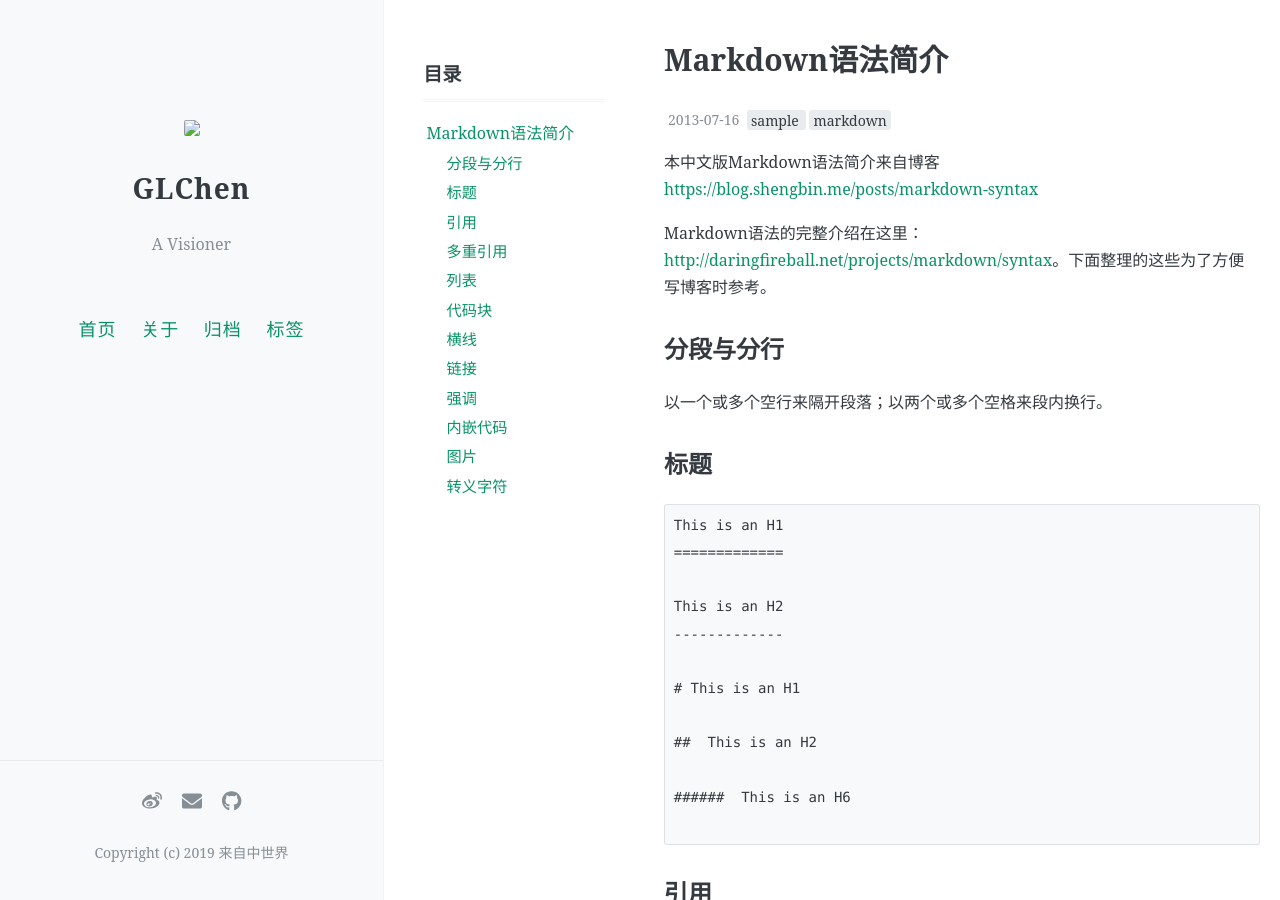
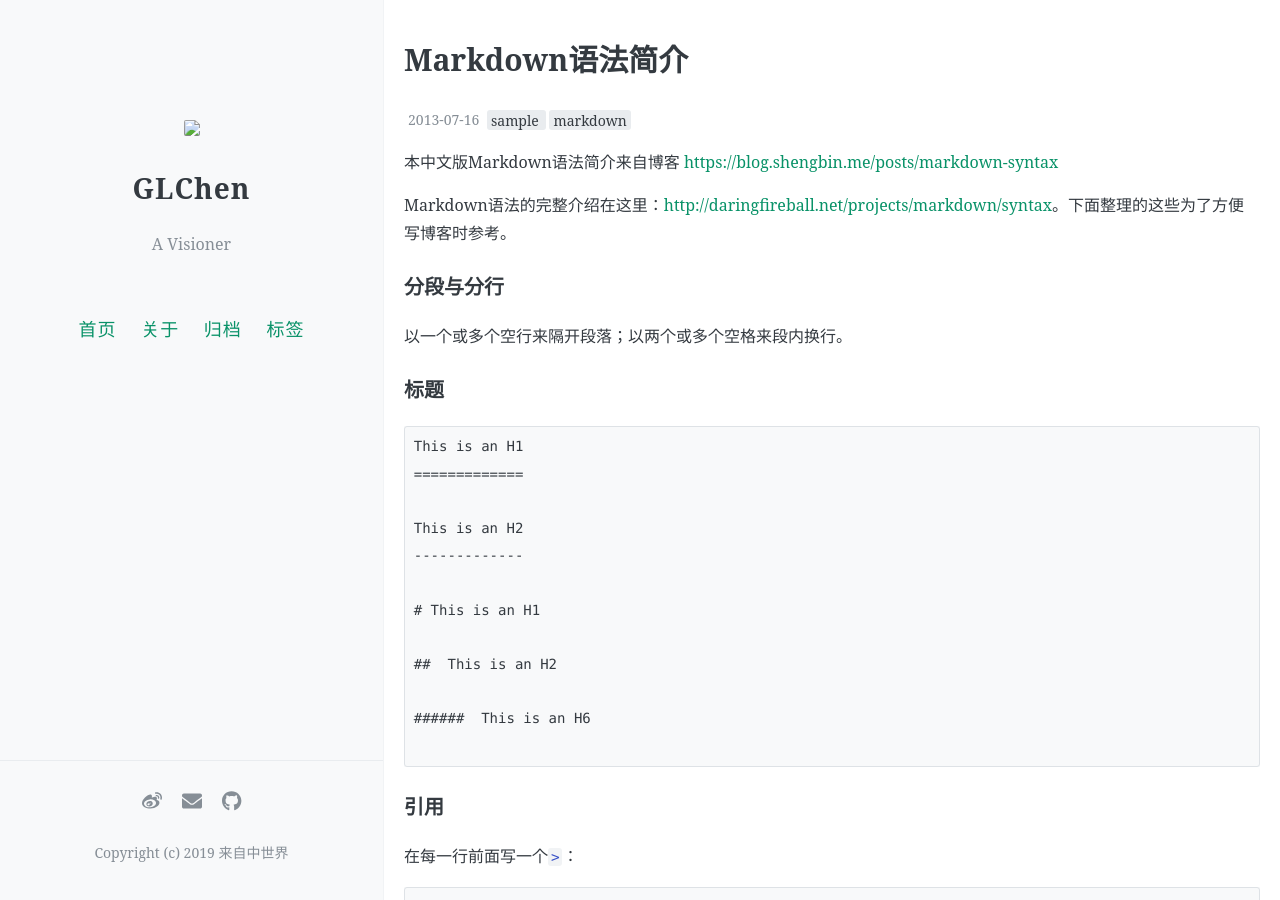
Before and after one commit to chencgln/chencgln.github.io, a Jekyll site: the page built from _posts/2019-07-16-chinese-markdown-cheatsheet.md, in a window 1280 px wide and 900 px high. Built offline with Jekyll 4.4.1, drawn with Linux system fonts in a browser that asks for light colours; comment, search, counter and statistics services are not loaded; part of the change alters nothing that is shown.

Commit message:
loffer_config

````diff
--- a/_posts/2019-06-02-document.md
+++ /dev/null
@@ -1,207 +0,0 @@
----
-layout: post
-title: LOFFER文档
-date: 2019-06-02
-author: 来自中世界
-tags: [sample, document]
-comments: true
-toc: true
-pinned: true
----
-LOFFER是个可以帮助你get off from LOFTER的软件（我知道这个pun很烂）。
-
-这是一个可以通过Fork直接发布在GitHub的Jekyll博客，你不需要编写代码或使用命令行即可获得一个部署在GitHub的博客。
-
-## 更新内容
-
-### 2019-07-25 V0.4.0
-
-修订目录跳级会坏掉的问题，不算完美解决，但不会坏掉了。
-
-增加对LaTeX渲染的支持，请见[这篇说明和示例](https://fromendworld.github.io/LOFFER/math-test/)。
-
-增加置顶功能，只要在一个post的YAML Front Matter（就是文章头部的这段信息）中加入` pinned: true `，这篇文章就可以置顶了。
-
-另外介绍一个给LOFFER更换主题颜色的手法。LOFFER用了一个开源的颜色表[Open Color](https://yeun.github.io/open-color/),该色表提供的可选颜色有：red, pink, grape, violet, indigo, blue, cyan, teal, green, lime, yellow。
-
-LOFFER的默认状态是teal，要更换主题颜色，只要打开文件` _sass/_variables.scss `，将文件中所有的teal全部替换成你想要的颜色。例如，查找teal，替换indigo，全部替换，commit，完成！
-
-### 2019-07-20 V0.3.0
-
-新版本增加目录功能，在post的信息中心加入` toc: true `，这篇博文就会显示目录了。
-
-这次没有对config的修改，因此应该可以通过[这个方法](https://github.com/KirstieJane/STEMMRoleModels/wiki/Syncing-your-fork-to-the-original-repository-via-the-browser)，给自己提pull request来更新。
-
-目录基于[jekyll-toc by allejo](https://github.com/allejo/jekyll-toc)制作。
-
-目前我试用发现了一点小问题：如果你的标题级数不按套路变化，它就会搞不懂……
-
-` # 一级标题 `下面必须是` ## 二级标题 `，如果是` ### 三级标题 `它就人工智障了【手动扶额】
-
-注意：目前目录仅在桌面版显示。
-
-
-### 2019-06-30 V0.2.0
-
-新版本进一步优化了一下样式，并且支持了基于GitHub Issues的评论Gitalk（请看下文的配置说明）。
-
-如果你已经fork了LOFFER，想要更新到新版本的话，可以试试[这个方法](https://github.com/KirstieJane/STEMMRoleModels/wiki/Syncing-your-fork-to-the-original-repository-via-the-browser)，或者你也可以干脆删掉重来，只要保留自己的大部分config设定和所有的post就好。
-
-LOFFER只是容器，你的posts才是博客的核心。
-
-
-## 注意
-
-LOFFER是一个**博客模板**，使用GitHub Pages发布个人博客是没有任何问题的。 **但是:**
-
-- **请勿发布成人向内容**
-- **不要将大量图片上传到GitHub**
-
-如有疑问，请阅读[GitHub Pages官方说明](https://pages.github.com/)。
-
-另外，同人作品更好的发布平台是[AO3](https://archiveofourown.org/)，你想你发在AO3还有tag还有kudos还有人看，是吧？
-
-
-## 如何使用
-
-首先，这个博客主题适应手机阅读，但是，要使用它建立你自己的博客，你需要上电脑操作。
-
-### 第一步 Fork到你的GitHub
-
-请点击[GitHub](https://github.com/)，注册一个GitHub账户。我们可以理解Git就是个文件版本管理系统，本身并不需要会代码即可使用。
-
-现在你看到的LOFFER，是作为一个GitHub上的Repository（代码库）存在的，你可以把这个代码库复制到你自己的GitHub账户中，这个操作叫做Fork。
-
-点击[LOFFER](https://github.com/FromEndWorld/LOFFER)，进入LOFFER的GitHub Repository页面，然后点Fork：
-
-![gif](https://raw.githubusercontent.com/FromEndWorld/LOFFER/master/images/fork.gif)
-
-然后你立刻就可以看到LOFFER再次出现，这次它已经属于你了，这里我建议你重命名它，点击settings，给你的博客起个名字（请尽量使用字母而非中文）。
-
-![img](https://raw.githubusercontent.com/FromEndWorld/LOFFER/master/images/rename.png)
-
-然后，向下拉页面，你会看到“GitHub Pages”，这是GitHub内置的网站host服务，选择master，如图所示：
-
-![img](https://raw.githubusercontent.com/FromEndWorld/LOFFER/master/images/pages.png)
-
-在几秒钟后，刷新此页面，你通常会看到这个绿色的东西（如果没看到，多等一会），你的网站已经发布成功，点击这个链接，即可查看：
-
-![img](https://raw.githubusercontent.com/FromEndWorld/LOFFER/master/images/published.png)
-
-你可能会看到网站长得很丑，请继续下一步.
-
-### 第二步 设置站点信息
-
-在你的博客的GitHub代码库页面里，选择Code，文件列表里选择_config.yml，点击打开，点击右上角笔形图标修改文档。
-
-修改完成后，点击“Commit changes”。每次修改过代码库并且commit后，GitHub Pages都会自动重新发布网站，只要等上几分钟，再次刷新你的博客页面，就会看到你的修改了。
-
-还有一点，**LOFFER使用的是MIT协议，大意就是全部开源随意使用，如果你要保留自己博文的权利，请编辑LICENSE文件，写上类似“_posts中的文档作者保留权利”这样的内容。**
-
-### 第三步 发布博文
-
-在你的博客的GitHub代码库页面里，点开_posts文件夹，这里面就是你的博客文章。
-
-这些文章使用的格式是Markdown，文件后缀名是md，这是一种非常简单易用的有格式文本标记语言，你应该已经注意到，在LOFFER自带的示例性博文中有一篇中文的Markdown语法介绍。
-
-更简单的办法是使用[Typora](https://typora.io/)，这是一个全图形化界面，全实时预览的Markdown写作软件，非常轻量，而且免费。
-
-![img](https://raw.githubusercontent.com/FromEndWorld/LOFFER/master/images/Typora.png)
-
-在发布博文前，你需要在文章的头部添加这样的内容，包括你的文章标题，发布日期，作者名，和tag等。
-
-    ---
-    layout: post
-    title: LOFFER文档
-    date: 2019-06-02
-    Author: 来自中世界
-    categories:
-    tags: [sample, document]
-    comments: true
-    ---
-
-完成后，保存为.md文件，文件名是date-标题，例如 2019-06-02-document.md (注意这里的标题会成为这个post的URL，所以推荐使用字母而非中文，它不影响页面上显示的标题)，然后上传到_posts文件夹，commit，很快就可以在博客上看到新文章了。
-
-### 可选：图片怎么办？
-
-少量图片可以上传到images文件夹，然后在博文中添加。
-
-但是GitHub用来当做图床有滥用之嫌，如果你的博客以图片为主，建议选择外链图床，例如[sm.ms](https://sm.ms/)就是和很好的选择。
-
-如果想要寻找更适合自己的图床，敬请Google一下。
-
-在博文中添加图片的Markdown语法是：`![图片名](URL)`
-
-### 可选：添加评论区
-
-#### Disqus
-
-LOFFER支持Disqus评论，虽然Disqus很丑，但是它是免费的，设置起来又方便，因此大家也就不要嫌弃它。
-
-首先，注册一个[Disqus](https://disqus.com/)账户，我们可以选择这个免费方案：
-
-![img](https://raw.githubusercontent.com/FromEndWorld/LOFFER/master/images/Disqus-plan.png)
-
-注册成功后，新建一个站点（site），以LOFFER为例设置步骤如下：
-
-首先站点名LOFFER，生成了shortname是loffer，类型可以随便选。
-
-![img](https://raw.githubusercontent.com/FromEndWorld/LOFFER/master/images/Disqus-1.png)
-
-安装时选择Jekyll。
-
-![img](https://raw.githubusercontent.com/FromEndWorld/LOFFER/master/images/Disqus-2.png)
-
-最后填入你的博客地址，语言可以选中文，点Complete，即可！
-
-![img](https://raw.githubusercontent.com/FromEndWorld/LOFFER/master/images/Disqus-3.png)
-
-然后需要回到你的博客，修改_config.yml文件，在disqus字段填上你的shortname，commit，完成！
-
-#### Gitalk
-
-新增内容，LOFFER 0.2.0版本支持Gitalk评论区（在LOFFER示例站中仍然是Disqus，可以在[我的博客](https://himring.top/gitalk/)查看Gitalk的demo），设置方法如下：
-
-首先，创建一个[OAuth application](https://github.com/settings/applications/new), 设置如图：
-
-![img](https://raw.githubusercontent.com/FromEndWorld/LOFFER/master/images/application_settings.png)
-
-点Register后就会看到你所需要的两个值，clientID和clientSecret，把它们复制到你的_config.yml文件中相应的字段：
-
-    gitalk:
-      clientID: <你的clientID>
-      clientSecret: <你的clientSecret>
-      repo: <你的repository名称>
-      owner: <你的GitHub用户名>
-
-然后commit，你的Gitalk评论区就会出现了。对于每一篇文章，都需要你来进入文章页，来初始化评论区，这一操作会在你的repository上创建一个Issue，此后的评论就是对这个Issue的回复。
-
-你可以进入你的repository的Issue页面，点**Unsubscribe**来避免收到大量相关邮件。
-
-注意：出于很明显的原因，最好不要同时添加Disqus和Gitalk评论区。
-
-### 导入LOFTER的内容
-
-这部分由于LOFTER的导出文件十分~~优秀~~，需要另外解决。
-
-诸位可以使用[墨问非名太太的脚本](http://underdream.lofter.com/post/38ea7d_1c5d8a983)，其中选择Jekyll输出即可。
-
-我个人也在折腾一个脚本，目前还没有完全debug清楚，不管如何，请先在lofter里导出一下，存在本地也是好的，贴吧可以让2017以前所有内容全部消失，中国互联网，没什么不可能发生的。
-
-## 致谢
-
-* [Jekyll](https://github.com/jekyll/jekyll) - 这是本站存在的根基
-* [Kiko-now](<https://github.com/aweekj/kiko-now>) - 我首先是fork这个主题，然后再其上进行修改汉化，才有了LOFFER
-* [Font Awesome](<https://fontawesome.com/>) - 社交网络图标来自FontAwesome的免费开源内容
-
-
-
-## 帮助这个项目
-
-介绍更多人来使用它，摆脱lofter自由飞翔！
-
-当然如果单说写同人的话，我还是建议大家都去AO3，但是自家博客自己架也很酷炫，你还可以选择很多其他的forkable Jeykll主题，GitHub上有很多，或者试试其他博客架设工具，例如Hexo，与代码斗其乐无穷。
-
-最后，回到[LOFFER](https://github.com/FromEndWorld/LOFFER)，给我点一个☆吧！
-
-![img](https://raw.githubusercontent.com/FromEndWorld/LOFFER/master/images/givemefive.png)
--- a/_posts/2013-07-16-chinese-markdown-cheatsheet.md
+++ b/_posts/2019-07-16-chinese-markdown-cheatsheet.md
@@ -3,20 +3,20 @@ layout: post
 title: Markdown语法简介
 date: 2013-07-16
 Author: Shengbin
+categories:
 tags: [sample, markdown]
 comments: true
-toc: true
 ---
 
 本中文版Markdown语法简介来自博客 <https://blog.shengbin.me/posts/markdown-syntax>
 
 Markdown语法的完整介绍在这里：<http://daringfireball.net/projects/markdown/syntax>。下面整理的这些为了方便写博客时参考。
 
-## 分段与分行
+### 分段与分行
 
 以一个或多个空行来隔开段落；以两个或多个空格来段内换行。
 
-## 标题
+### 标题
 
 ```
 This is an H1
@@ -33,7 +33,7 @@ This is an H2
 
 ```
 
-## 引用
+### 引用
 
 在每一行前面写一个`>`：
 
@@ -65,7 +65,7 @@ id sem consectetuer libero luctus adipiscing.
 
 ```
 
-## 多重引用
+### 多重引用
 
 ```
 > This is the first level of quoting.
@@ -84,7 +84,7 @@ id sem consectetuer libero luctus adipiscing.
 >
 > Back to the first level.
 
-## 列表
+### 列表
 
 列表项占一行，以*、+、-开头即可：
 
@@ -132,7 +132,7 @@ Suspendisse id sem consectetuer libero luctus adipiscing.
 -   Lorem ipsum dolor sit amet, consectetuer adipiscing elit. Aliquam hendrerit mi posuere lectus. Vestibulum enim wisi, viverra nec, fringilla in, laoreet vitae, risus.
 -   Donec sit amet nisl. Aliquam semper ipsum sit amet velit. Suspendisse id sem consectetuer libero luctus adipiscing.
 
-## 代码块
+### 代码块
 
 每一行前面缩进四个或以上个空格，就认为是开始了一段代码块。代码块内原样输出。
 
@@ -152,7 +152,7 @@ This is a code block.
 
 ```
 
-## 横线
+### 横线
 
 三个或更多个`*`、`-`（它们之间可以有空格）会产生横线：
 
@@ -165,7 +165,7 @@ This is a code block.
 
 * * * * *
 
-## 链接
+### 链接
 
 内嵌链接：
 
@@ -208,7 +208,7 @@ I get 10 times more traffic from [Google](http://google.com/ "Google") than from
 
 [http://www.shengbin.me](http://www.shengbin.me/)
 
-## 强调
+### 强调
 
 单个`*`或`_`产生斜体，两个（`**`、`__`）则产生粗体。例如：
 
@@ -225,7 +225,7 @@ I get 10 times more traffic from [Google](http://google.com/ "Google") than from
 
 **like** **this**
 
-## 内嵌代码
+### 内嵌代码
 
 ```
 code: `echo hello`
@@ -236,11 +236,11 @@ code: `echo hello`
 
 code: `echo hello`
 
-## 图片
+### 图片
 
 图片与链接类似，只需在文本前面加上感叹号`!`即可。图片位置和大小无法通过Markdown来指定。
 
-## 转义字符
+### 转义字符
 
 以下特殊字符需要用`\`转义得到。
 
--- /dev/null
+++ b/_posts/2020-02-18-MonoGRNet.md
@@ -0,0 +1,125 @@
+---
+layout: post
+title:  "MonoGRNet: A Geometric Reasoning Network for Monocular 3D Object Localization"
+date:   2019-03-23 21:03:36 +0530
+categories: PaperReading
+tags: [ObjectDetection, Vision]
+comments: true
+---
+
+分享一篇多任务的3D目标检测模型。文章主要提出了一种端到端的多任务网络，在 KITTI 数据集上完成目标检测任务，同时对各个目标预测其 3D BoundingBox、深度等。模型的三维检测只需输入一张单目图像即可完成。
+
+**MonoGRNet: A Geometric Reasoning Network for Monocular 3D Object Localization**: [PDF](https://arxiv.org/abs/1811.10247)
+
+源码地址：[Github](https://github.com/Zengyi-Qin/MonoGRNet)
+
+Demo视频：[Demo](https://cloud.tsinghua.edu.cn/f/194ddabfd05d4dc78b9f/)
+
+
+## 主要贡献
+
+* 创新的基于 instance-level 获取直接获取目标对应的实例深度，而无需稠密的深度图。该方案对目标的遮挡和截断情况较为鲁棒；
+* 基于2D图像来推断目标中心点的三维坐标；
+* 将目标检测的多项任务（传统2D检测、三维尺寸、三维坐标）融合到一个网络当中进行端到端的训练和推断。
+
+
+## 模型结构
+
+![](https://note.youdao.com/yws/public/resource/e9583a079e676f597aa824ca1db3b39a/xmlnote/WEBRESOURCEdb3f3eba0551146192ec429ca06dd6dd/198)
+
+MonoGRNet的的模型包含四个主要的组成部分
+* 传统的2D检测 (棕色)
+* 实例深度预测 (绿色)
+* 目标中心点坐标预测 (蓝色)
+* 3D BoundingBox 角点预测 (黄色).
+
+#### 模型流程
+
+根据流程图，模型进行预测的流程为：
+1. 首先完成基本的2D目标检测；
+2. 然后预测：1)目标深度，2)目标中心点三维坐标在图像上的投影，并结合两项预测得到中心点的世界坐标;
+3. 针对目标回归其3D BBox的角点的相对偏移；
+4. 最终，结合多尺度的特征，对上述的深度和坐标进行优化，得到目标的全局三维信息。
+
+
+## 实现细节
+
+对于3D的目标检测任务，一个目标的3D信息检测可以定义为对以下参数的预测：
+
+$$B_{3d}=(B_{2d}, Z_c, \bm{c}, O)$$
+
+* $B_{2d}$: 目标的 2D BBox
+* $Z_c$: 目标的深度
+* $\bm{c}$: 目标三维中心点坐标在二维图像上的投影
+* $O$: 基于局部特征进行预测的角点偏移
+
+因此，对于文章所提出模型将 3D 目标检测任务分解为4项对应各参数的子任务，并整合在同一网络中进行运算。
+
+### ROI Align
+
+模型在对目标深度、中心点坐标、3D BBox角点的回归过程中，需要用到目标的局部特征。局部特征在 feature map 上根据检测到的 2D BBox 来获取。由于不同目标对应的 BBox 大小不一，模型在BBox 对应范围的 feature map 上，进行了 ROI align的操作，保证了相同大小的 feature 输出到后续模块。
+
+ROI Align 可参考：[RoIPooling、RoIAlign笔记](https://www.cnblogs.com/wangyong/p/8523814.html)
+
+### 损失函数定义
+
+#### 2D 目标检测 Loss
+
+$$L_{conf} = CE_{g\in G}(softmax(P_{obj}^{g}), \widetilde{P}_{obj}^{g})
+$$
+$$L_{bbox} = \sum_{g}1_{g}^{obj} * d(B_{2d}^{g}, d(\widetilde{B}_{2d}^{g})$$
+
+$$L_{2d} = L_{conf} + \omega L_{bbox}$$
+
+其中，与YOLO类似，$g$ 为最终 featuremap 网格上的各个 cell，负责检测该各 cell 所在位置的目标。 $\omega$ 用于平衡两项 loss 的尺度。
+
+因此可以看到，2D的目标检测的损失包含两部分：
+* 各个 cell 是否有目标的置信度，利用 softmax cross_entropy 来计算与 GT 误差；
+* 2D BBox 的损失，利用 L1 Loss 计算与 GT 的误差，此处利用 mask 只计算感兴趣cell对应的 BBox损失。
+
+#### 实例测距 Loss
+
+$$L_{zc} = \sum_{g} 1_{g}^{obj} * d(Z_{cc}^{g}, \widetilde{Z}_{c}^{g}) $$
+$$L_{\delta c} = \sum_{g} 1_{g}^{obj} * d(Z_{cc}^{g}+\delta _{Z_{c}}^{g}, \widetilde{Z}_{c}^{g}) $$
+
+$$L_{depth} = \alpha L_{zc} + L_{z\delta}$$
+
+文章引入了一种 coarse-to-fine[1] 的距离回归方法。同样对于感兴趣的cell，基于全局特征回归测距，并利用局部特征对测距结果进行优化。因此，测距的损失包含这两部分损失的和。
+
+#### 目标三维坐标 Loss
+
+$$L_{c}^{2d} = \sum_{g} 1_{g}^{obj} * d(g + \delta _{c}^{g}, \widetilde{c}^{g})$$
+$$L_{c}^{3d} = \sum_{g} 1_{g}^{obj} * d(C_{s}^{g} + \delta _{C}^{g}, \widetilde{C}^{g})$$
+
+$$L_{location} = \beta L_{c}^{2d} + L_{c}^{3d}$$
+
+由于文章中三维中心点的预测，是基于中心点在图像上的投影进行计算的，此处定义的损失也为两者的损失之和。
+
+#### 3D BBox 角点预测 Loss
+
+$$L_corners= \sum_{g} \sum_{k} 1_{g}^{obj} * d(O_{k}, \widetilde{O}_{k})$$
+
+即所有顶点误差的 L1 Loss。
+
+
+最终，3D 检测的任务所用的 Loss 可以由整合上述相关 Loss 来得到。通过将角点的局部坐标转到相机坐标系下，得到最终的全局 3D Loss：
+
+$$L_{joint} = \sum_{g} \sum_{k} 1_{g}^{obj} * d(O_{k}^{cam}, \widetilde{O}_{k}^{cam})$$
+
+
+## 实验和结果
+
+模型在 KITTI 3D Object Detection 上进行进行测试。与 [Mon3D]()， [MF3D]()，[3DOP]() 等方法进行了比较，得到运行时间和 $AP_{3D}$ 的精度如下：
+
+![](https://note.youdao.com/yws/public/resource/e1f9e977c6f457d1baa77d5b7155e232/xmlnote/WEBRESOURCE6d75b03da7e78d2698b77fd31839d275/764)
+
+在速度和精度上都有较好的表现。
+
+#### 示例
+
+![](https://note.youdao.com/yws/public/resource/e1f9e977c6f457d1baa77d5b7155e232/xmlnote/WEBRESOURCEc39e37b81f900156304ba0b738daf1da/766)
+
+上图为部分结果实例，
+
+* (d), (e), (f)：对于截断的目标也有较好的结果
+* (g), (h), (i)：对于一些遮挡较为严重的目标，精度较低
````
